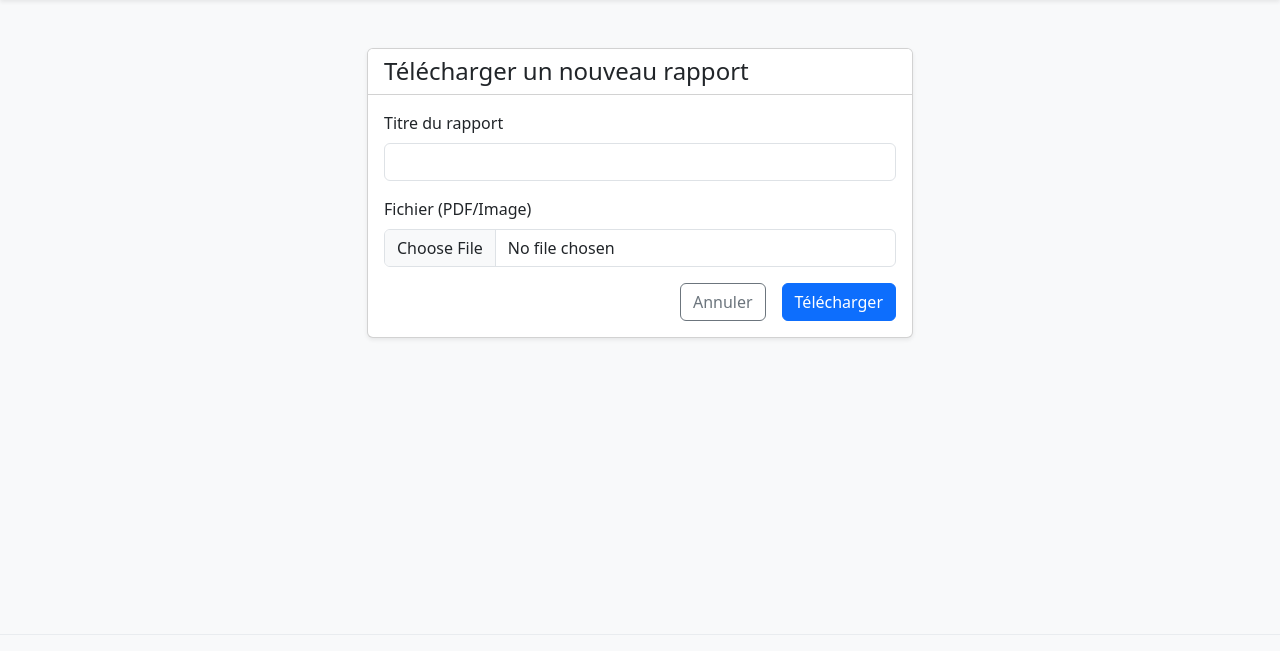
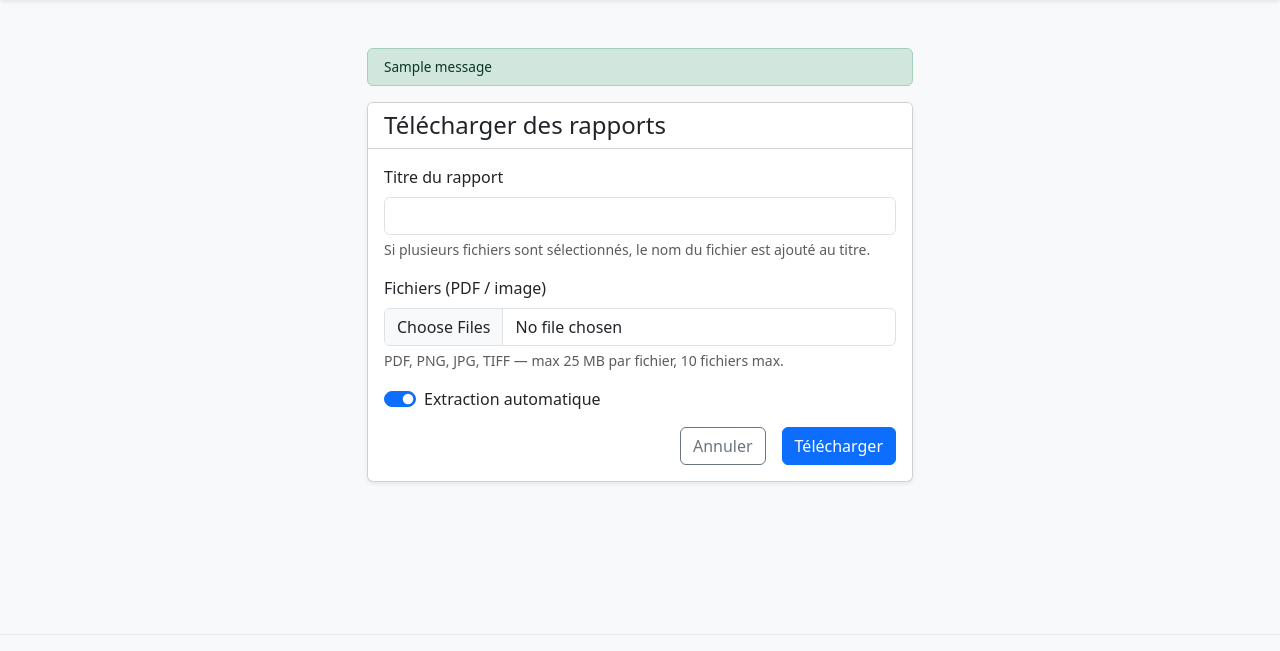
Before and after one commit to Azizbenjemaa29/PFE, a Django app: page /reports/upload/ in a window 1280 px wide. Shown: the part 66-717 px from the top of the page. Run offline with Django 5.2, Linux system fonts and the light colour scheme; a user stored in the database is signed in; tables that the repository leaves empty hold one stand-in row (values such as "Sample post"); one stand-in notice (Sample message) is shown.

Commit message:
fix problem : acces to upload more reports in one click

```diff
--- a/reports/templates/reports/upload.html
+++ b/reports/templates/reports/upload.html
@@ -1,5 +1,3 @@
-
-
 {% extends 'registration/base.html' %}
 
 {% block title %}Nouveau Rapport{% endblock %}
@@ -7,25 +5,37 @@
 {% block content %}
 <div class="row justify-content-center">
     <div class="col-md-8 col-lg-6">
+        {% if messages %}
+        {% for message in messages %}
+        <div class="alert alert-{% if message.tags == 'error' %}danger{% elif message.tags == 'warning' %}warning{% elif message.tags == 'success' %}success{% else %}info{% endif %} py-2" style="font-size:.85rem;">
+            {{ message }}
+        </div>
+        {% endfor %}
+        {% endif %}
+
         <div class="card shadow-sm">
             <div class="card-header bg-white">
-                <h4 class="mb-0">Télécharger un nouveau rapport</h4>
+                <h4 class="mb-0">Télécharger des rapports</h4>
             </div>
             <div class="card-body">
-                <form method="post" enctype="multipart/form-data">
+                <form method="post" action="{% url 'reports:upload_report' %}" enctype="multipart/form-data">
                     {% csrf_token %}
-                    {% for field in form %}
                     <div class="mb-3">
-                        <label for="{{ field.id_for_label }}" class="form-label">{{ field.label }}</label>
-                        {{ field }}
-                        {% if field.help_text %}
-                        <div class="form-text">{{ field.help_text }}</div>
-                        {% endif %}
-                        {% for error in field.errors %}
-                        <div class="text-danger small">{{ error }}</div>
-                        {% endfor %}
+                        <label for="id_title" class="form-label">Titre du rapport</label>
+                        <input type="text" name="title" id="id_title" class="form-control" required>
+                        <div class="form-text">Si plusieurs fichiers sont sélectionnés, le nom du fichier est ajouté au titre.</div>
                     </div>
-                    {% endfor %}
+                    <div class="mb-3">
+                        <label for="id_file" class="form-label">Fichiers (PDF / image)</label>
+                        <input type="file" name="file" id="id_file" class="form-control"
+                               accept=".pdf,.png,.jpg,.jpeg,.tiff" multiple required>
+                        <div class="form-text">PDF, PNG, JPG, TIFF — max 25 MB par fichier, 10 fichiers max.</div>
+                        <div id="file-preview" class="mt-2"></div>
+                    </div>
+                    <div class="form-check form-switch mb-3">
+                        <input class="form-check-input" type="checkbox" id="extract_now" name="extract_now" value="1" checked>
+                        <label class="form-check-label" for="extract_now">Extraction automatique</label>
+                    </div>
                     <div class="d-grid gap-2 d-md-flex justify-content-md-end">
                         <a href="{% url 'reports:dashboard' %}" class="btn btn-outline-secondary me-md-2">Annuler</a>
                         <button type="submit" class="btn btn-primary">Télécharger</button>
@@ -37,10 +47,13 @@
 </div>
 
 <script>
-    document.querySelectorAll('input, select, textarea').forEach(function (el) {
-        if (!el.classList.contains('form-control') && !el.classList.contains('form-check-input')) {
-            el.classList.add('form-control');
-        }
+    const fileInput = document.getElementById('id_file');
+    const preview = document.getElementById('file-preview');
+    fileInput.addEventListener('change', () => {
+        const files = Array.from(fileInput.files);
+        preview.innerHTML = files.length
+            ? '<ul class="list-unstyled mb-0">' + files.map(f => `<li>📎 ${f.name} — ${(f.size / 1024 / 1024).toFixed(2)} MB</li>`).join('') + '</ul>'
+            : '';
     });
 </script>
 {% endblock %}
--- a/reports/views.py
+++ b/reports/views.py
@@ -1,10 +1,16 @@
+import os
 from django.shortcuts import render, redirect, get_object_or_404
 from django.contrib.auth.decorators import login_required
 from django.contrib.auth import get_user_model
+from django.contrib import messages
 from django.db.models import Q
 from .models import Report, RapportHeader, RapportResultat
 from .forms import ReportForm, ProfilForm
 from .extractor import extract_rapport
+
+MAX_UPLOAD_SIZE = 25 * 1024 * 1024  # 25 MB
+MAX_FILES_PER_BATCH = 10
+ALLOWED_EXTENSIONS = {'.pdf', '.png', '.jpg', '.jpeg', '.tiff'}
 
 User = get_user_model()
 
@@ -95,21 +101,68 @@ def dashboard(request):
 @login_required
 def upload_report(request):
     if request.method == 'POST':
-        form = ReportForm(request.POST, request.FILES)
-        if form.is_valid():
-            report = form.save(commit=False)
-            report.user = request.user
-            # Scénario A : extraction directe / Scénario B : envoi à l'admin
-            extract_now = request.POST.get('extract_now') == '1'
-            if extract_now:
-                report.save()
-                _run_extraction(report)
-            else:
-                report.status = 'PENDING'
-                report.save()
-            return redirect('reports:dashboard')
-    else:
-        form = ReportForm()
+        files = request.FILES.getlist('file')
+        title = (request.POST.get('title') or '').strip()
+        extract_now = request.POST.get('extract_now') == '1'
+
+        if not title:
+            messages.error(request, "Le titre du rapport est obligatoire.")
+            return redirect('reports:upload_report')
+        if not files:
+            messages.error(request, "Veuillez sélectionner au moins un fichier.")
+            return redirect('reports:upload_report')
+        if len(files) > MAX_FILES_PER_BATCH:
+            messages.error(
+                request,
+                f"Maximum {MAX_FILES_PER_BATCH} fichiers par lot ({len(files)} soumis)."
+            )
+            return redirect('reports:upload_report')
+
+        success_count = 0
+        fail_count = 0
+        multi = len(files) > 1
+
+        for f in files:
+            ext = os.path.splitext(f.name)[1].lower()
+            if ext not in ALLOWED_EXTENSIONS:
+                messages.error(request, f"{f.name} : type de fichier non supporté.")
+                fail_count += 1
+                continue
+            if f.size > MAX_UPLOAD_SIZE:
+                messages.error(request, f"{f.name} : fichier trop volumineux (max 25 MB).")
+                fail_count += 1
+                continue
+
+            report_title = f"{title} — {f.name}" if multi else title
+
+            try:
+                report = Report(
+                    title=report_title,
+                    file=f,
+                    user=request.user,
+                )
+                if extract_now:
+                    report.save()
+                    _run_extraction(report)
+                else:
+                    report.status = 'PENDING'
+                    report.save()
+                success_count += 1
+                messages.success(request, f"{f.name} : traité avec succès.")
+            except Exception as e:
+                fail_count += 1
+                messages.error(request, f"{f.name} : échec ({e}).")
+
+        if success_count and not fail_count:
+            messages.success(request, f"{success_count} rapport(s) téléchargé(s).")
+        elif success_count and fail_count:
+            messages.warning(
+                request,
+                f"{success_count} réussi(s), {fail_count} échec(s)."
+            )
+        return redirect('reports:dashboard')
+
+    form = ReportForm()
     return render(request, 'reports/upload.html', {'form': form})
 
 @login_required
```
Also changed, not shown: reports/templates/reports/dashboard.html (+49 -16 lines).
